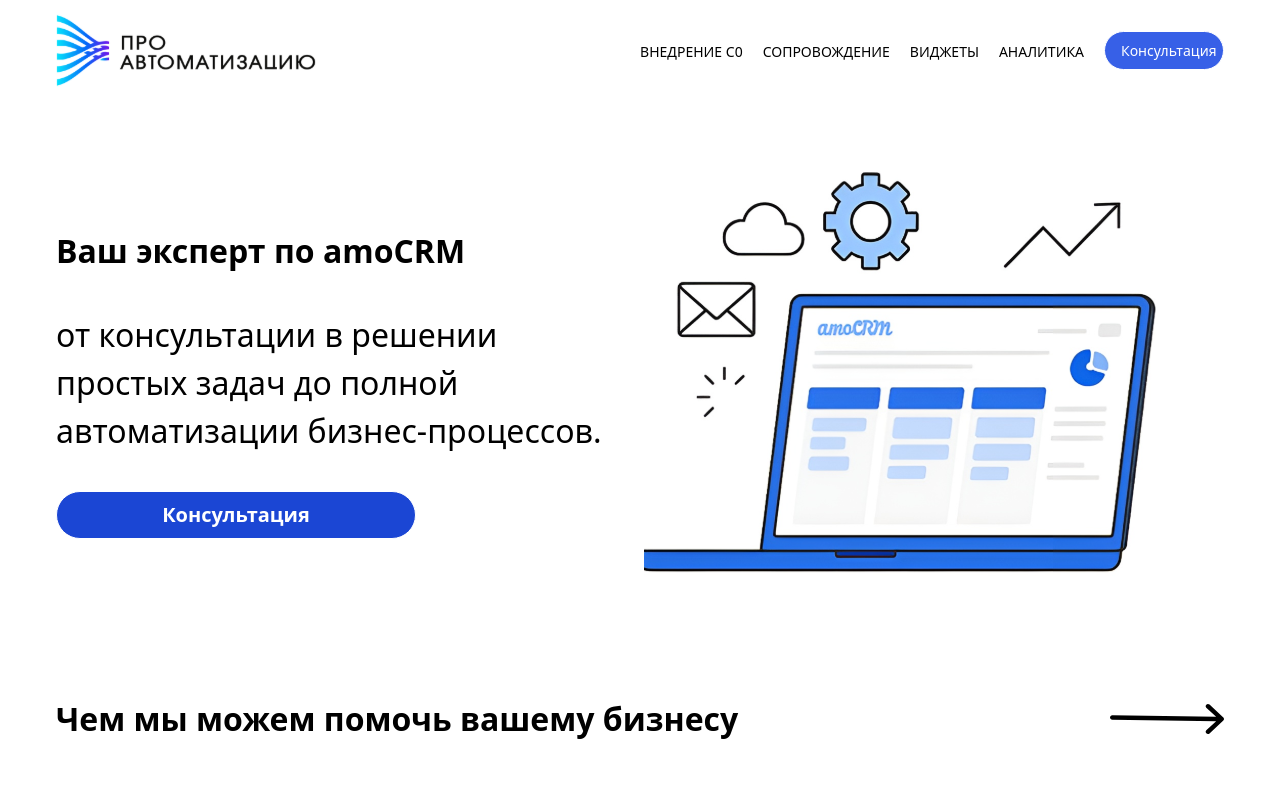
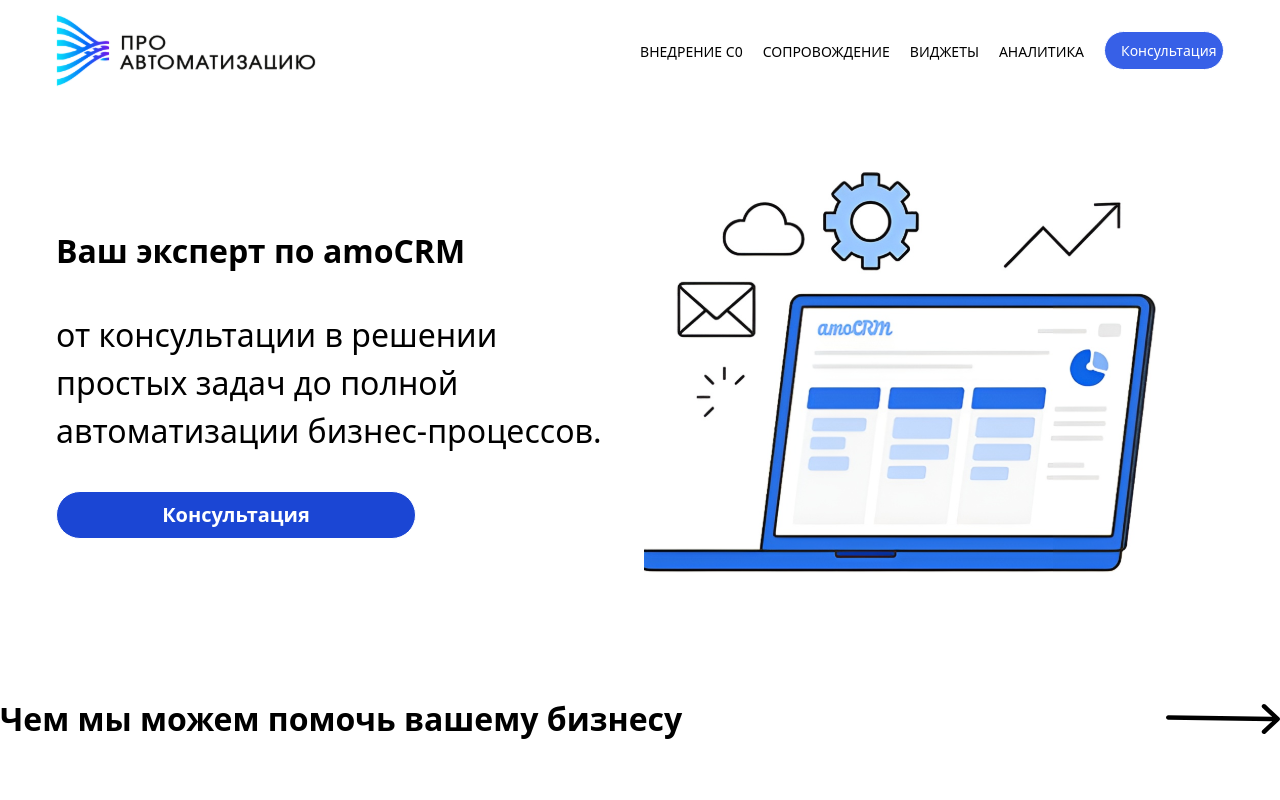
Before and after one commit to DFimp/landing_pro_automatization, a Next.js app: page / in a window 1280 px wide. Shown: the top 800 px of the page. Built offline with nearby package versions, Linux system fonts and the light colour scheme.

Commit message:
add classname prop

```diff
--- a/src/shared/ui/titleArrow/TitleArrow.tsx
+++ b/src/shared/ui/titleArrow/TitleArrow.tsx
@@ -1,14 +1,15 @@
 import Image from "next/image";
 import Link from "next/link";
 import { FC } from "react";
-import {ServicesProps} from "@/shared/ui/titleArrow/models";
+import {TittleArrowProps} from "@/shared/ui/titleArrow/models";
 
 
 
-export const TitleArrow: FC<ServicesProps> = ({
-                                                text,
-                                                variant = 'primary',
-                                                link
+export const TitleArrow: FC<TittleArrowProps> = ({
+                                                  text,
+                                                  variant = 'primary',
+                                                  link,
+                                                  className
                                             }) => {
     // Определяем путь к изображению в зависимости от варианта
     const getArrowSrc = () => {
@@ -35,8 +36,8 @@ export const TitleArrow: FC<ServicesProps> = ({
     const arrowDimensions = getArrowDimensions();
 
     return (
-        <section className='services'>
-            <div className={`services__container container flex justify-between items-center ${variant === "outline" ? 'relative' : ""}`}>
+        <section className={`tittleArrow ${className}`}>
+            <div className={`tittleArrow__container flex justify-between items-center ${variant === "outline" ? 'relative' : ""}`}>
                 <h2 className={`text-h3 font-semibold ${
                     variant === 'secondary' ? 'text-white' : ''
                 }`}>
```
